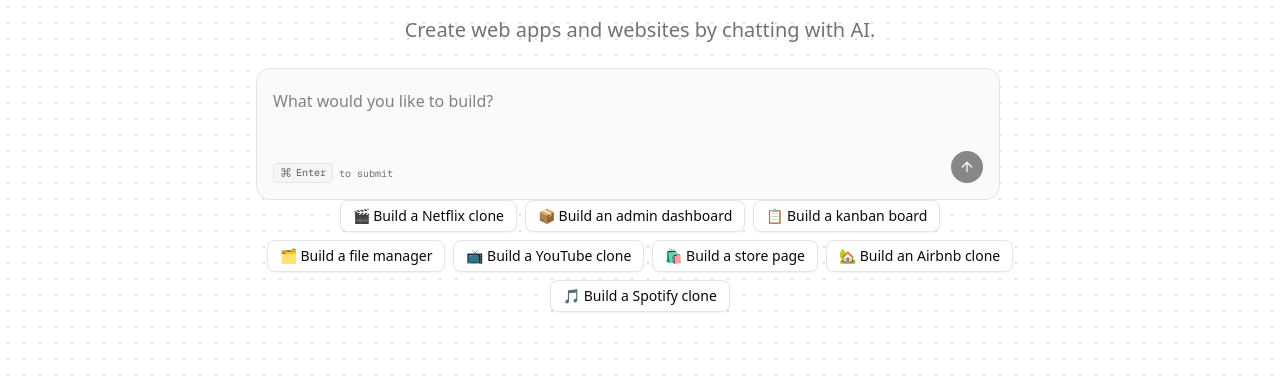
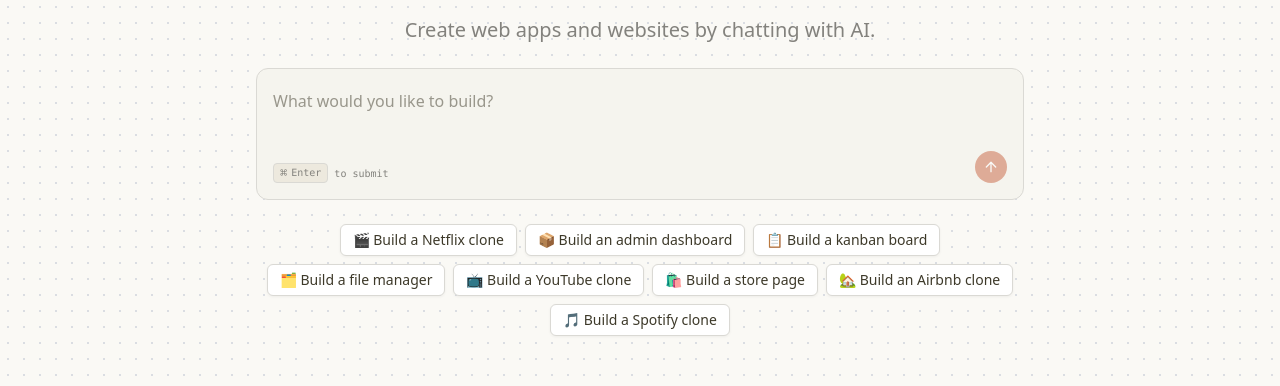
Before and after one commit to zubairAbubakar/vibe, a Next.js app: page / in a window 1280 px wide. Shown: the part 257-643 px from the top of the page. Built offline with nearby package versions, Linux system fonts and the light colour scheme; no server answers.

Commit message:
[VIBE-08] Update application theme

```diff
--- a/src/app/globals.css
+++ b/src/app/globals.css
@@ -1,115 +1,167 @@
-@import "tailwindcss";
-@import "tw-animate-css";
+@import 'tailwindcss';
+@import 'tw-animate-css';
 
 @custom-variant dark (&:is(.dark *));
+
+:root {
+  --background: oklch(0.9818 0.0054 95.0986);
+  --foreground: oklch(0.3438 0.0269 95.7226);
+  --card: oklch(0.9818 0.0054 95.0986);
+  --card-foreground: oklch(0.1908 0.002 106.5859);
+  --popover: oklch(1 0 0);
+  --popover-foreground: oklch(0.2671 0.0196 98.939);
+  --primary: oklch(0.6171 0.1375 39.0427);
+  --primary-foreground: oklch(1 0 0);
+  --secondary: oklch(0.9245 0.0138 92.9892);
+  --secondary-foreground: oklch(0.4334 0.0177 98.6048);
+  --muted: oklch(0.9341 0.0153 90.239);
+  --muted-foreground: oklch(0.6059 0.0075 97.4233);
+  --accent: oklch(0.9245 0.0138 92.9892);
+  --accent-foreground: oklch(0.2671 0.0196 98.939);
+  --destructive: oklch(0.1908 0.002 106.5859);
+  --destructive-foreground: oklch(1 0 0);
+  --border: oklch(0.8847 0.0069 97.3627);
+  --input: oklch(0.7621 0.0156 98.3528);
+  --ring: oklch(0.5937 0.1673 253.063);
+  --chart-1: oklch(0.5583 0.1276 42.9956);
+  --chart-2: oklch(0.6898 0.1581 290.4107);
+  --chart-3: oklch(0.8816 0.0276 93.128);
+  --chart-4: oklch(0.8822 0.0403 298.1792);
+  --chart-5: oklch(0.5608 0.1348 42.0584);
+  --sidebar: oklch(0.9663 0.008 98.8792);
+  --sidebar-foreground: oklch(0.359 0.0051 106.6524);
+  --sidebar-primary: oklch(0.6171 0.1375 39.0427);
+  --sidebar-primary-foreground: oklch(0.9881 0 0);
+  --sidebar-accent: oklch(0.9245 0.0138 92.9892);
+  --sidebar-accent-foreground: oklch(0.325 0 0);
+  --sidebar-border: oklch(0.9401 0 0);
+  --sidebar-ring: oklch(0.7731 0 0);
+  --font-sans: ui-sans-serif, system-ui, -apple-system, BlinkMacSystemFont,
+    'Segoe UI', Roboto, 'Helvetica Neue', Arial, 'Noto Sans', sans-serif,
+    'Apple Color Emoji', 'Segoe UI Emoji', 'Segoe UI Symbol', 'Noto Color Emoji';
+  --font-serif: ui-serif, Georgia, Cambria, 'Times New Roman', Times, serif;
+  --font-mono: ui-monospace, SFMono-Regular, Menlo, Monaco, Consolas,
+    'Liberation Mono', 'Courier New', monospace;
+  --radius: 0.5rem;
+  --shadow-2xs: 0 1px 3px 0px hsl(0 0% 0% / 0.05);
+  --shadow-xs: 0 1px 3px 0px hsl(0 0% 0% / 0.05);
+  --shadow-sm: 0 1px 3px 0px hsl(0 0% 0% / 0.1),
+    0 1px 2px -1px hsl(0 0% 0% / 0.1);
+  --shadow: 0 1px 3px 0px hsl(0 0% 0% / 0.1), 0 1px 2px -1px hsl(0 0% 0% / 0.1);
+  --shadow-md: 0 1px 3px 0px hsl(0 0% 0% / 0.1),
+    0 2px 4px -1px hsl(0 0% 0% / 0.1);
+  --shadow-lg: 0 1px 3px 0px hsl(0 0% 0% / 0.1),
+    0 4px 6px -1px hsl(0 0% 0% / 0.1);
+  --shadow-xl: 0 1px 3px 0px hsl(0 0% 0% / 0.1),
+    0 8px 10px -1px hsl(0 0% 0% / 0.1);
+  --shadow-2xl: 0 1px 3px 0px hsl(0 0% 0% / 0.25);
+}
+
+.dark {
+  --background: oklch(0.2679 0.0036 106.6427);
+  --foreground: oklch(0.8074 0.0142 93.0137);
+  --card: oklch(0.2679 0.0036 106.6427);
+  --card-foreground: oklch(0.9818 0.0054 95.0986);
+  --popover: oklch(0.3085 0.0035 106.6039);
+  --popover-foreground: oklch(0.9211 0.004 106.4781);
+  --primary: oklch(0.6724 0.1308 38.7559);
+  --primary-foreground: oklch(1 0 0);
+  --secondary: oklch(0.9818 0.0054 95.0986);
+  --secondary-foreground: oklch(0.3085 0.0035 106.6039);
+  --muted: oklch(0.2213 0.0038 106.707);
+  --muted-foreground: oklch(0.7713 0.0169 99.0657);
+  --accent: oklch(0.213 0.0078 95.4245);
+  --accent-foreground: oklch(0.9663 0.008 98.8792);
+  --destructive: oklch(0.6368 0.2078 25.3313);
+  --destructive-foreground: oklch(1 0 0);
+  --border: oklch(0.3618 0.0101 106.8928);
+  --input: oklch(0.4336 0.0113 100.2195);
+  --ring: oklch(0.5937 0.1673 253.063);
+  --chart-1: oklch(0.5583 0.1276 42.9956);
+  --chart-2: oklch(0.6898 0.1581 290.4107);
+  --chart-3: oklch(0.213 0.0078 95.4245);
+  --chart-4: oklch(0.3074 0.0516 289.323);
+  --chart-5: oklch(0.5608 0.1348 42.0584);
+  --sidebar: oklch(0.2357 0.0024 67.7077);
+  --sidebar-foreground: oklch(0.8074 0.0142 93.0137);
+  --sidebar-primary: oklch(0.325 0 0);
+  --sidebar-primary-foreground: oklch(0.9881 0 0);
+  --sidebar-accent: oklch(0.168 0.002 106.6177);
+  --sidebar-accent-foreground: oklch(0.8074 0.0142 93.0137);
+  --sidebar-border: oklch(0.9401 0 0);
+  --sidebar-ring: oklch(0.7731 0 0);
+  --font-sans: ui-sans-serif, system-ui, -apple-system, BlinkMacSystemFont,
+    'Segoe UI', Roboto, 'Helvetica Neue', Arial, 'Noto Sans', sans-serif,
+    'Apple Color Emoji', 'Segoe UI Emoji', 'Segoe UI Symbol', 'Noto Color Emoji';
+  --font-serif: ui-serif, Georgia, Cambria, 'Times New Roman', Times, serif;
+  --font-mono: ui-monospace, SFMono-Regular, Menlo, Monaco, Consolas,
+    'Liberation Mono', 'Courier New', monospace;
+  --radius: 0.5rem;
+  --shadow-2xs: 0 1px 3px 0px hsl(0 0% 0% / 0.05);
+  --shadow-xs: 0 1px 3px 0px hsl(0 0% 0% / 0.05);
+  --shadow-sm: 0 1px 3px 0px hsl(0 0% 0% / 0.1),
+    0 1px 2px -1px hsl(0 0% 0% / 0.1);
+  --shadow: 0 1px 3px 0px hsl(0 0% 0% / 0.1), 0 1px 2px -1px hsl(0 0% 0% / 0.1);
+  --shadow-md: 0 1px 3px 0px hsl(0 0% 0% / 0.1),
+    0 2px 4px -1px hsl(0 0% 0% / 0.1);
+  --shadow-lg: 0 1px 3px 0px hsl(0 0% 0% / 0.1),
+    0 4px 6px -1px hsl(0 0% 0% / 0.1);
+  --shadow-xl: 0 1px 3px 0px hsl(0 0% 0% / 0.1),
+    0 8px 10px -1px hsl(0 0% 0% / 0.1);
+  --shadow-2xl: 0 1px 3px 0px hsl(0 0% 0% / 0.25);
+}
 
 @theme inline {
   --color-background: var(--background);
   --color-foreground: var(--foreground);
-  --font-sans: var(--font-geist-sans);
-  --font-mono: var(--font-geist-mono);
+  --color-card: var(--card);
+  --color-card-foreground: var(--card-foreground);
+  --color-popover: var(--popover);
+  --color-popover-foreground: var(--popover-foreground);
+  --color-primary: var(--primary);
+  --color-primary-foreground: var(--primary-foreground);
+  --color-secondary: var(--secondary);
+  --color-secondary-foreground: var(--secondary-foreground);
+  --color-muted: var(--muted);
+  --color-muted-foreground: var(--muted-foreground);
+  --color-accent: var(--accent);
+  --color-accent-foreground: var(--accent-foreground);
+  --color-destructive: var(--destructive);
+  --color-destructive-foreground: var(--destructive-foreground);
+  --color-border: var(--border);
+  --color-input: var(--input);
+  --color-ring: var(--ring);
+  --color-chart-1: var(--chart-1);
+  --color-chart-2: var(--chart-2);
+  --color-chart-3: var(--chart-3);
+  --color-chart-4: var(--chart-4);
+  --color-chart-5: var(--chart-5);
+  --color-sidebar: var(--sidebar);
+  --color-sidebar-foreground: var(--sidebar-foreground);
+  --color-sidebar-primary: var(--sidebar-primary);
+  --color-sidebar-primary-foreground: var(--sidebar-primary-foreground);
+  --color-sidebar-accent: var(--sidebar-accent);
+  --color-sidebar-accent-foreground: var(--sidebar-accent-foreground);
+  --color-sidebar-border: var(--sidebar-border);
   --color-sidebar-ring: var(--sidebar-ring);
-  --color-sidebar-border: var(--sidebar-border);
-  --color-sidebar-accent-foreground: var(--sidebar-accent-foreground);
-  --color-sidebar-accent: var(--sidebar-accent);
-  --color-sidebar-primary-foreground: var(--sidebar-primary-foreground);
-  --color-sidebar-primary: var(--sidebar-primary);
-  --color-sidebar-foreground: var(--sidebar-foreground);
-  --color-sidebar: var(--sidebar);
-  --color-chart-5: var(--chart-5);
-  --color-chart-4: var(--chart-4);
-  --color-chart-3: var(--chart-3);
-  --color-chart-2: var(--chart-2);
-  --color-chart-1: var(--chart-1);
-  --color-ring: var(--ring);
-  --color-input: var(--input);
-  --color-border: var(--border);
-  --color-destructive: var(--destructive);
-  --color-accent-foreground: var(--accent-foreground);
-  --color-accent: var(--accent);
-  --color-muted-foreground: var(--muted-foreground);
-  --color-muted: var(--muted);
-  --color-secondary-foreground: var(--secondary-foreground);
-  --color-secondary: var(--secondary);
-  --color-primary-foreground: var(--primary-foreground);
-  --color-primary: var(--primary);
-  --color-popover-foreground: var(--popover-foreground);
-  --color-popover: var(--popover);
-  --color-card-foreground: var(--card-foreground);
-  --color-card: var(--card);
+
+  --font-sans: var(--font-sans);
+  --font-mono: var(--font-mono);
+  --font-serif: var(--font-serif);
+
   --radius-sm: calc(var(--radius) - 4px);
   --radius-md: calc(var(--radius) - 2px);
   --radius-lg: var(--radius);
   --radius-xl: calc(var(--radius) + 4px);
-}
 
-:root {
-  --radius: 0.625rem;
-  --background: oklch(1 0 0);
-  --foreground: oklch(0.145 0 0);
-  --card: oklch(1 0 0);
-  --card-foreground: oklch(0.145 0 0);
-  --popover: oklch(1 0 0);
-  --popover-foreground: oklch(0.145 0 0);
-  --primary: oklch(0.205 0 0);
-  --primary-foreground: oklch(0.985 0 0);
-  --secondary: oklch(0.97 0 0);
-  --secondary-foreground: oklch(0.205 0 0);
-  --muted: oklch(0.97 0 0);
-  --muted-foreground: oklch(0.556 0 0);
-  --accent: oklch(0.97 0 0);
-  --accent-foreground: oklch(0.205 0 0);
-  --destructive: oklch(0.577 0.245 27.325);
-  --border: oklch(0.922 0 0);
-  --input: oklch(0.922 0 0);
-  --ring: oklch(0.708 0 0);
-  --chart-1: oklch(0.646 0.222 41.116);
-  --chart-2: oklch(0.6 0.118 184.704);
-  --chart-3: oklch(0.398 0.07 227.392);
-  --chart-4: oklch(0.828 0.189 84.429);
-  --chart-5: oklch(0.769 0.188 70.08);
-  --sidebar: oklch(0.985 0 0);
-  --sidebar-foreground: oklch(0.145 0 0);
-  --sidebar-primary: oklch(0.205 0 0);
-  --sidebar-primary-foreground: oklch(0.985 0 0);
-  --sidebar-accent: oklch(0.97 0 0);
-  --sidebar-accent-foreground: oklch(0.205 0 0);
-  --sidebar-border: oklch(0.922 0 0);
-  --sidebar-ring: oklch(0.708 0 0);
-}
-
-.dark {
-  --background: oklch(0.145 0 0);
-  --foreground: oklch(0.985 0 0);
-  --card: oklch(0.205 0 0);
-  --card-foreground: oklch(0.985 0 0);
-  --popover: oklch(0.205 0 0);
-  --popover-foreground: oklch(0.985 0 0);
-  --primary: oklch(0.922 0 0);
-  --primary-foreground: oklch(0.205 0 0);
-  --secondary: oklch(0.269 0 0);
-  --secondary-foreground: oklch(0.985 0 0);
-  --muted: oklch(0.269 0 0);
-  --muted-foreground: oklch(0.708 0 0);
-  --accent: oklch(0.269 0 0);
-  --accent-foreground: oklch(0.985 0 0);
-  --destructive: oklch(0.704 0.191 22.216);
-  --border: oklch(1 0 0 / 10%);
-  --input: oklch(1 0 0 / 15%);
-  --ring: oklch(0.556 0 0);
-  --chart-1: oklch(0.488 0.243 264.376);
-  --chart-2: oklch(0.696 0.17 162.48);
-  --chart-3: oklch(0.769 0.188 70.08);
-  --chart-4: oklch(0.627 0.265 303.9);
-  --chart-5: oklch(0.645 0.246 16.439);
-  --sidebar: oklch(0.205 0 0);
-  --sidebar-foreground: oklch(0.985 0 0);
-  --sidebar-primary: oklch(0.488 0.243 264.376);
-  --sidebar-primary-foreground: oklch(0.985 0 0);
-  --sidebar-accent: oklch(0.269 0 0);
-  --sidebar-accent-foreground: oklch(0.985 0 0);
-  --sidebar-border: oklch(1 0 0 / 10%);
-  --sidebar-ring: oklch(0.556 0 0);
+  --shadow-2xs: var(--shadow-2xs);
+  --shadow-xs: var(--shadow-xs);
+  --shadow-sm: var(--shadow-sm);
+  --shadow: var(--shadow);
+  --shadow-md: var(--shadow-md);
+  --shadow-lg: var(--shadow-lg);
+  --shadow-xl: var(--shadow-xl);
+  --shadow-2xl: var(--shadow-2xl);
 }
 
 @layer base {
@@ -120,3 +172,55 @@
     @apply bg-background text-foreground;
   }
 }
+
+@layer base {
+  button:not([disabled]),
+  [role='button']:not([disabled]) {
+    cursor: pointer;
+  }
+}
+
+/* Animations */
+@theme inline {
+  --animate-first: moveVertical 30s ease infinite;
+  --animate-second: moveInCircle 20s reverse infinite;
+  --animate-third: moveInCircle 40s linear infinite;
+  --animate-fourth: moveHorizontal 40s ease infinite;
+  --animate-fifth: moveInCircle 20s ease infinite;
+
+  @keyframes moveHorizontal {
+    0% {
+      transform: translateX(-50%) translateY(-10%);
+    }
+    50% {
+      transform: translateX(50%) translateY(10%);
+    }
+    100% {
+      transform: translateX(-50%) translateY(-10%);
+    }
+  }
+
+  @keyframes moveInCircle {
+    0% {
+      transform: rotate(0deg);
+    }
+    50% {
+      transform: rotate(180deg);
+    }
+    100% {
+      transform: rotate(360deg);
+    }
+  }
+
+  @keyframes moveVertical {
+    0% {
+      transform: translateY(-50%);
+    }
+    50% {
+      transform: translateY(50%);
+    }
+    100% {
+      transform: translateY(-50%);
+    }
+  }
+}
--- a/src/modules/home/ui/components/project-form.tsx
+++ b/src/modules/home/ui/components/project-form.tsx
@@ -65,7 +65,7 @@
 
   return (
     <Form {...form}>
-      <section className="space-x-6">
+      <section className="space-y-6">
         <form
           onSubmit={form.handleSubmit(onSubmit)}
           className={cn(
```
Also changed, not shown: src/modules/home/ui/components/project-list.tsx (+7 -4 lines).
